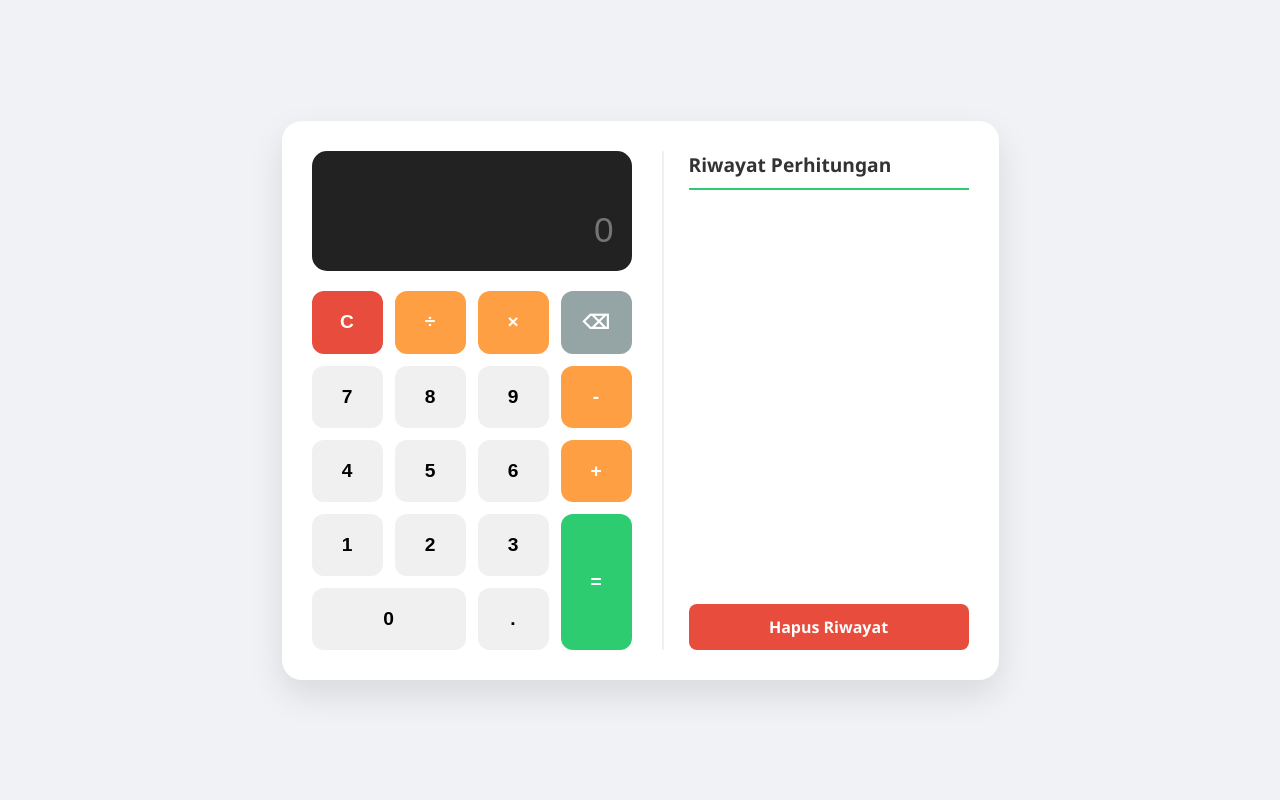
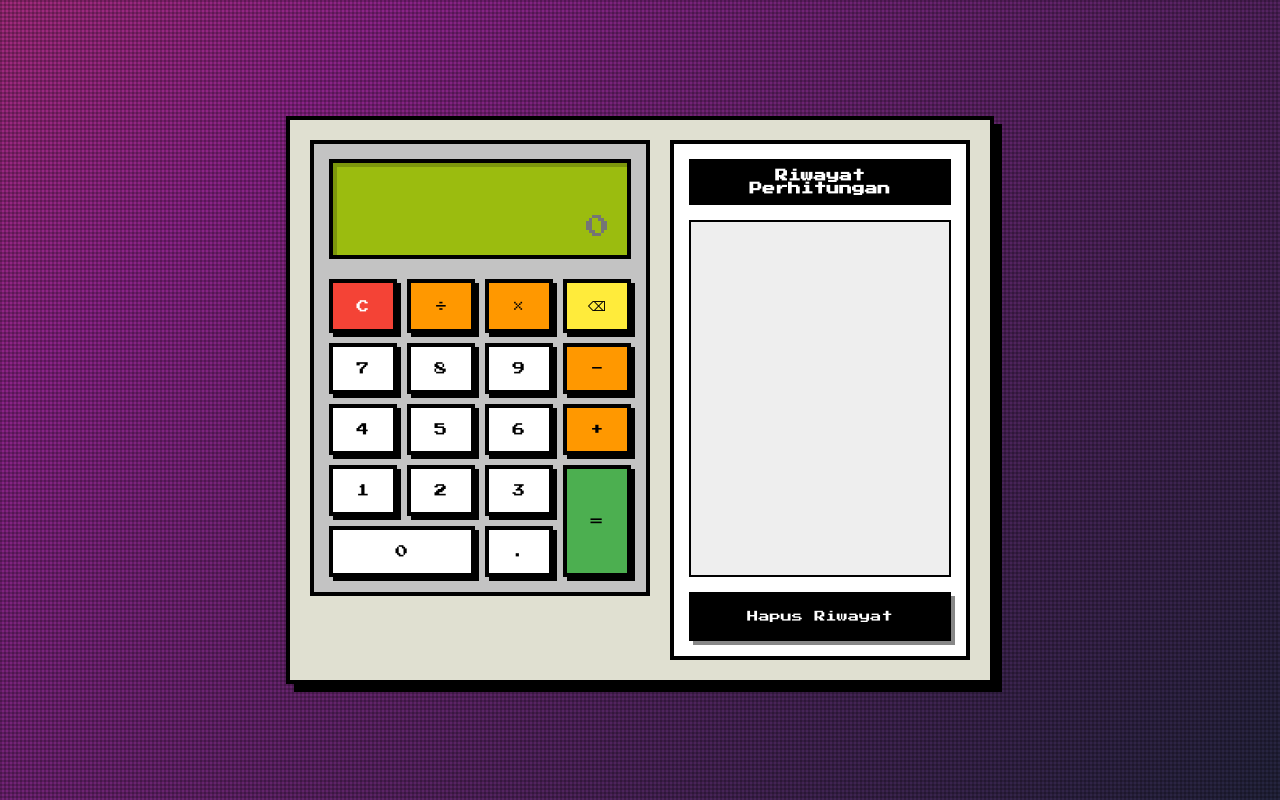
Before and after one commit to DragonEmperor5/TugasProject, a PHP site: page / in a window 1280 px wide. Run offline with PHP 8.4, Linux system fonts and the light colour scheme; data that the repository does not hold is empty.

Commit message:
FixLogicAndChangeStyle

```diff
--- a/assets/css/style.css
+++ b/assets/css/style.css
@@ -1,136 +1,223 @@
+* {
+    box-sizing: border-box;
+}
+
 body {
-    font-family: 'Segoe UI', Tahoma, Geneva, Verdana, sans-serif;
-    background-color: #f0f2f5;
+    font-family: 'Press Start 2P', cursive;
+
+    /* 1. Warna Dasar (Moving Gradient) */
+    background: linear-gradient(-45deg, #0f0c29, #302b63, #24243e, #8a2387, #e94057, #f27121);
+
+    /* perbesar ukuran background agar bisa digerakkan */
+    background-size: 400% 400%;
+
+    animation: gradientMove 10s ease infinite;
+
+    /* 2. Efek Pixel (Grid Overlay) */
+    /* timpa warna di atas dengan garis-garis hitam */
+    position: relative;
+    z-index: 1;
+}
+
+/* pseudo-element untuk membuat motif kotak-kotak (GRID) di atas warna */
+body::before {
+    content: "";
+    position: absolute;
+    top: 0;
+    left: 0;
+    width: 100%;
+    height: 100%;
+    z-index: -1; /* Taruh di belakang konten tapi di depan background warna */
+
+    /* pola Kotak-kotak pixel ukuran 4px */
+    background-image:
+        linear-gradient(rgba(0, 0, 0, 0.2) 2px, transparent 2px),
+        linear-gradient(90deg, rgba(0, 0, 0, 0.2) 2px, transparent 2px);
+    background-size: 4px 4px; /* Ukuran 1 'pixel' */
+}
+
+/* tata letak supaya konten di tengah */
+body {
     display: flex;
     justify-content: center;
     align-items: center;
     min-height: 100vh;
     margin: 0;
+    padding: 20px;
+}
+
+/* logic animasinya */
+@keyframes gradientMove {
+    0% {
+        background-position: 0% 50%;
+    }
+    50% {
+        background-position: 100% 50%; /* geser warna ke kanan */
+    }
+    100% {
+        background-position: 0% 50%; /* balik lagi ke kiri */
+    }
 }
 
 .container {
     display: flex;
-    gap: 30px;
-    background: white;
-    padding: 30px;
-    border-radius: 20px;
-    box-shadow: 0 15px 35px rgba(0,0,0,0.1);
+    gap: 20px;
+    background: #e0e0d1;
+    padding: 20px;
+    border: 4px solid #000;
+    box-shadow: 8px 8px 0px #000;
+    max-width: 900px;
+    align-items: flex-start;
 }
 
-/* Kalkulator Style */
+/* Calculator */
 .calculator {
-    width: 320px;
+    width: 340px;
+    background: #c3c3c3;
+    padding: 15px;
+    border: 4px solid #000;
 }
 
 .display {
-    background-color: #222;
-    color: white;
-    padding: 20px;
-    border-radius: 15px;
-    text-align: right;
+    background-color: #9bbc0f;
+    color: #0f380f;
+    padding: 15px;
+    border: 4px solid #000;
     margin-bottom: 20px;
-    height: 80px;
+    height: 100px;
     display: flex;
     flex-direction: column;
     justify-content: space-between;
+    box-shadow: inset 4px 4px 0px rgba(0,0,0,0.2);
 }
 
 #inputDisplay {
     width: 100%;
     background: transparent;
     border: none;
-    color: white;
-    font-size: 2.2em;
+    color: #0f380f;
+    font-family: 'Press Start 2P', cursive;
+    font-size: 1.5rem;
     text-align: right;
     outline: none;
+    margin-top: 10px;
 }
 
 .sub-display {
-    font-size: 1em;
-    color: #888;
+    font-size: 0.7rem;
+    color: #306230;
     height: 20px;
+    text-align: right;
 }
 
+/* Button */
 .buttons {
     display: grid;
     grid-template-columns: repeat(4, 1fr);
-    gap: 12px;
+    gap: 10px;
 }
 
 button {
-    padding: 20px;
-    font-size: 1.2em;
-    border: none;
-    border-radius: 12px;
+    padding: 15px 5px;
+    font-family: 'Press Start 2P', cursive;
+    font-size: 0.8rem;
+    border: 4px solid #000;
+    background-color: #fff;
     cursor: pointer;
-    background-color: #f0f0f0;
-    transition: all 0.2s;
-    font-weight: 600;
+    box-shadow: 4px 4px 0px #000;
+    transition: all 0.1s;
+    text-transform: uppercase;
 }
 
-button:hover { background-color: #dcdcdc; transform: translateY(-2px); }
-button:active { transform: translateY(0); }
+/* efek tombol ditekan */
+button:active {
+    transform: translate(4px, 4px);
+    box-shadow: 0px 0px 0px #000;
+}
 
-.btn-op { background-color: #ff9f43; color: white; }
-.btn-op:hover { background-color: #e67e22; }
-
+/* warna tombol */
+.btn-op { background-color: #ff9800; color: #000; }
 .btn-equal {
     grid-row: span 2;
-    background-color: #2ecc71;
-    color: white;
+    background-color: #4caf50;
+    height: 100%;
 }
-.btn-equal:hover { background-color: #27ae60; }
-
-.btn-clear { background-color: #e74c3c; color: white; }
-.btn-del { background-color: #95a5a6; color: white; }
+.btn-clear { background-color: #f44336; color: white; }
+.btn-del { background-color: #ffeb3b; color: black; }
 .btn-zero { grid-column: span 2; }
 
-/* History Style */
+button:hover {
+    background-color: #eee;
+}
+
+/* History */
 .history-panel {
-    width: 280px;
-    border-left: 2px solid #f0f0f0;
-    padding-left: 25px;
+    width: 300px;
+    background: #fff;
+    border: 4px solid #000;
+    padding: 15px;
     display: flex;
     flex-direction: column;
+    height: 520px;
 }
 
-.history-panel h3 { margin-top: 0; color: #333; font-size: 1.2em; border-bottom: 2px solid #2ecc71; padding-bottom: 10px; display: inline-block;}
+.history-panel h3 {
+    margin-top: 0;
+    font-size: 0.8rem;
+    text-align: center;
+    background: #000;
+    color: #fff;
+    padding: 10px;
+    margin-bottom: 15px;
+}
 
 .history-list-wrapper {
     flex-grow: 1;
     overflow-y: auto;
-    max-height: 450px;
-    padding-right: 5px;
+    border: 2px solid #000;
+    padding: 5px;
+    background: #eee;
 }
 
-#historyList { list-style: none; padding: 0; margin: 0; }
+/* scrollbar kustom */
+.history-list-wrapper::-webkit-scrollbar { width: 10px; }
+.history-list-wrapper::-webkit-scrollbar-track { background: #ccc; border-left: 2px solid #000; }
+.history-list-wrapper::-webkit-scrollbar-thumb { background: #000; }
+
+#historyList {
+    list-style: none;
+    padding: 0;
+    margin: 0;
+}
 
 #historyList li {
-    background: #f8f9fa;
-    border-radius: 8px;
-    padding: 12px;
-    margin-bottom: 8px;
+    background: #fff;
+    border-bottom: 2px solid #000;
+    padding: 8px;
+    margin-bottom: 0;
     display: flex;
     justify-content: space-between;
-    align-items: center;
-    font-size: 0.95em;
-    border: 1px solid #eee;
+    font-size: 0.6rem;
+    line-height: 1.5;
 }
 
-#historyList li span { color: #666; font-family: monospace; }
-#historyList li strong { color: #333; }
+#historyList li strong { color: #d32f2f; }
 
 .btn-reset {
     display: block;
     width: 100%;
     text-align: center;
-    background: #e74c3c;
-    color: white;
+    background: #000;
+    color: #fff;
     text-decoration: none;
-    padding: 12px 0;
-    border-radius: 8px;
-    margin-top: 20px;
-    font-weight: bold;
-    transition: 0.2s;
+    padding: 15px 0;
+    margin-top: 15px;
+    font-size: 0.7rem;
+    border: 4px solid transparent;
+    box-shadow: 4px 4px 0px #888;
 }
-.btn-reset:hover { background: #c0392b; opacity: 0.9; }
+
+.btn-reset:active {
+    transform: translate(4px, 4px);
+    box-shadow: none;
+}
--- a/assets/js/script.js
+++ b/assets/js/script.js
@@ -51,11 +51,18 @@ function calculate() {
     //2. Cek validasi sederhana: Kalau kosong, jangan kirim apa-apa
     if(expression === '') return;
 
-    //3. Siapkan data untuk dikirim (membungkus data layaknya formulir)
+    //3. Cek apakah karakter terakhir adalah operator? (Misal: "5+" atau "10/")
+    const lastChar = expression.slice(-1);
+    if (['+', '-', '*', '/'].includes(lastChar)) {
+        alert('Lengkapi dulu hitungannya!');
+        return; // Berhenti, jangan kirim ke PHP
+    }
+
+    //4. Siapkan data untuk dikirim (membungkus data layaknya formulir)
     let formData = new FormData();
     formData.append('expression', expression); //'expression' adalah nama kunci yang akan dibaca $_POST di PHP
 
-    //4. Proses AJAX (Fetch API)
+    //5. Proses AJAX (Fetch API)
     //mengirim data ke 'calculate.php' tanpa mereload halaman browser
     fetch('calculate.php', {
         method: 'POST',     //metode pengiriman data
--- a/calculate.php
+++ b/calculate.php
@@ -13,7 +13,7 @@ if ($expression == '') {
   Keamanan:
   - hanya angka dan operator matematika
 */
-if (!preg_match('/^[0-9+\-*/(). ]+$/', $expression)) {
+if (!preg_match('/^[0-9+\-*\/\(\). ]+$/', $expression)) {
     echo "Error";
     exit;
 }
--- a/index.php
+++ b/index.php
@@ -10,6 +10,7 @@ $stmt = $historyController->read();
     <meta charset="UTF-8">
     <meta name="viewport" content="width=device-width, initial-scale=1.0">
     <title>Kalkulator Online Project</title>
+    <link href="https://fonts.googleapis.com/css2?family=Press+Start+2P&display=swap" rel="stylesheet">
     <link rel="stylesheet" href="assets/css/style.css">
 </head>
 <body>
```
Also changed, not shown: delete_history.php (+19 -0 lines).
